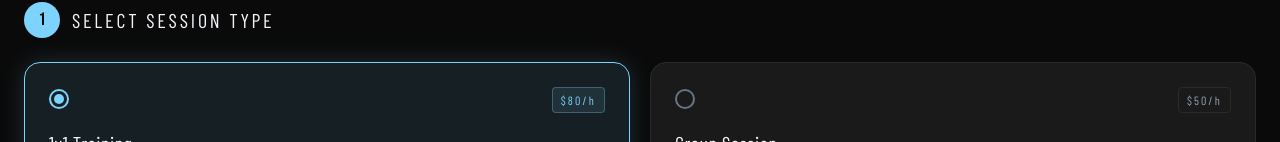
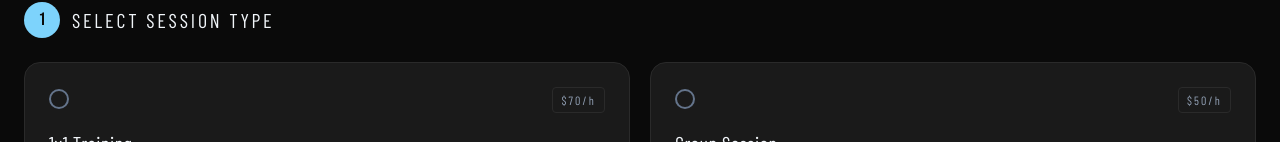
Before and after one commit to savannahathleticacademy-sys/savannah-athletic, a React (Vite) app: page /book in a window 1280 px wide. Shown: the part 658-800 px from the top of the page. Built offline with nearby package versions, Linux system fonts and the light colour scheme; a web font is replaced by a local one.

Commit message:
Update Book.jsx

```diff
--- a/src/Book.jsx
+++ b/src/Book.jsx
@@ -3,11 +3,11 @@ import PageHero from './PageHero.jsx'
 
 const sessionTypes = [
   {
-    id: '1v1',
+    id: '1 on 1',
     label: '1v1 Training',
     desc: 'Personalized individual session',
     duration: '60 min',
-    price: '$80/h',
+    price: '$70/h',
   },
   {
     id: 'group',
```
